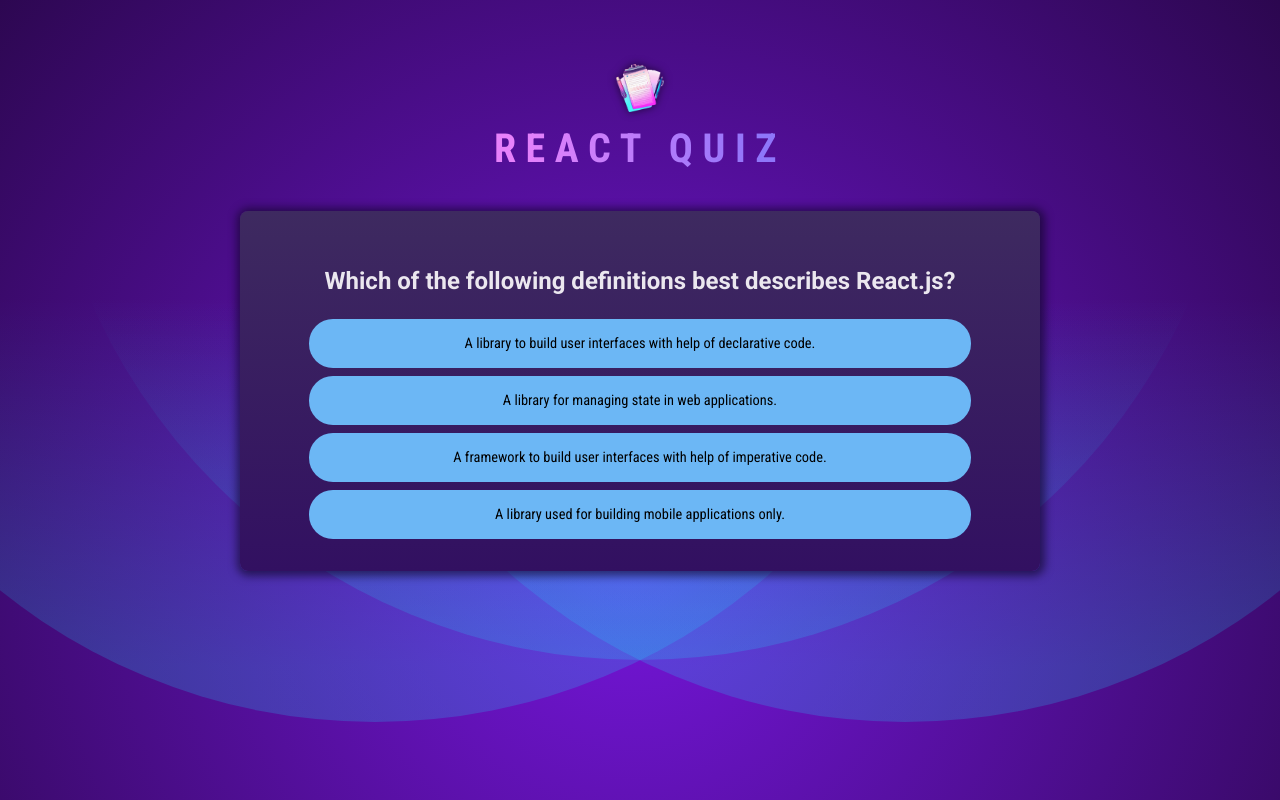
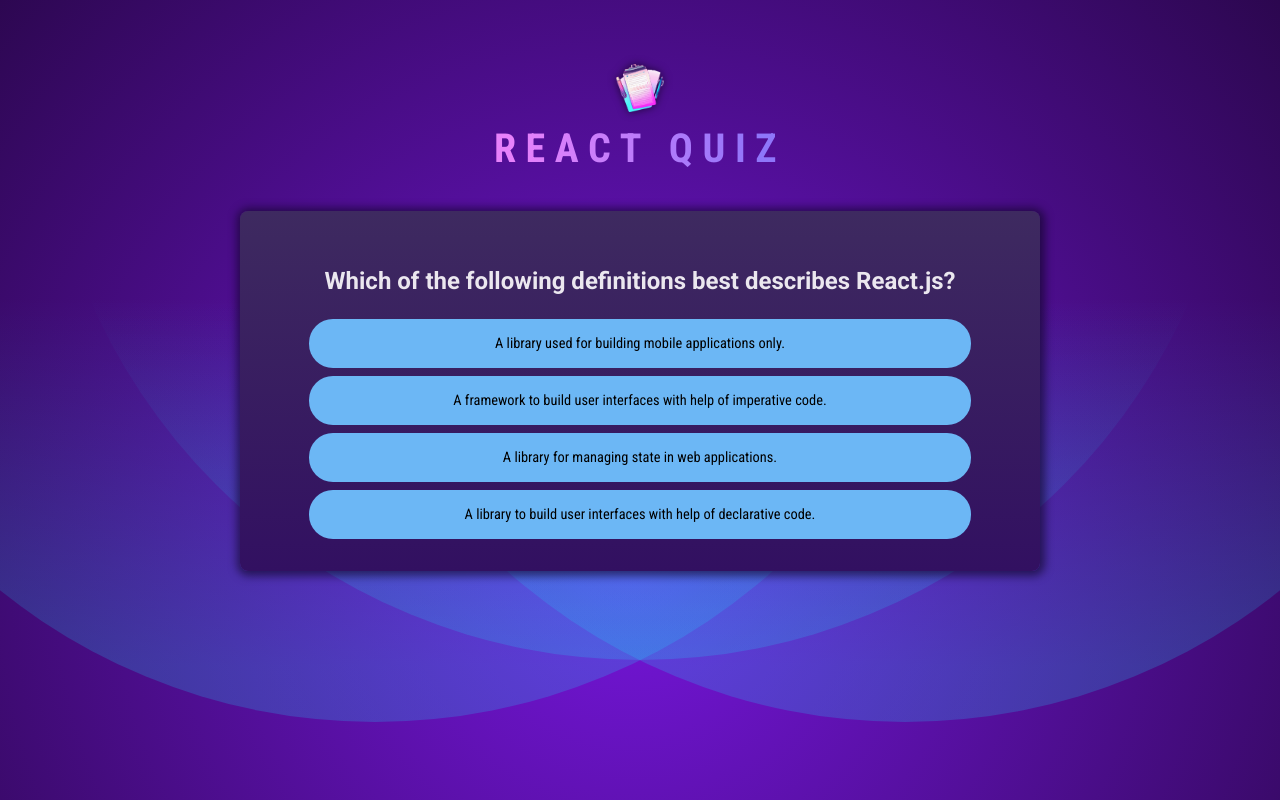
Before and after one commit to guptabuddy/Quiz-App, a React (Vite) app: page / in a window 1280 px wide. Built offline with nearby package versions, Linux system fonts and the light colour scheme.

Commit message:
Shuffle answers of each Question, and render different content when the Quiz ends

```diff
--- a/src/components/Quiz.jsx
+++ b/src/components/Quiz.jsx
@@ -11,14 +11,30 @@
 			return [...prevUserAnswers, selectedAnswer];
 		});
 	}
-	console.log(userAnswers);
+	// console.log(userAnswers);
+
+	if (activeQuestionIndex === QUESTIONS.length) {
+		// In above line we are checking that the Questions are completed, if yes then we will render this below "Quiz Completed" section.
+		return (
+			<div id="summary">
+				<h2>Quiz Completed</h2>
+			</div>
+		);
+	}
+
+	// This below line is going to make a copy of the available answers options for Each question (according to the activeQuestionIndex)
+	const shuffledAnswers = [...QUESTIONS[activeQuestionIndex].answers];
+	// When we have read the last Question, then in the next iteration, the activeQuestionIndex will be equal to the length of the "userAnswers" array, and that index QUESTION does not exist (as length is 1 greater than the Index), so in last it will give us an error if we put this above line before the if(activeQuestionIndex === QUESTIONS.length) condition.
+	// Because that index Question does not exist.
+	shuffledAnswers.sort(() => Math.random() - 0.5);
 
 	return (
 		<div id="quiz">
 			<div id="questions">
 				<h2>{QUESTIONS[activeQuestionIndex].text}</h2>
 				<ul id="answers">
-					{QUESTIONS[activeQuestionIndex].answers.map((answer) => (
+					{/* {QUESTIONS[activeQuestionIndex].answers.map((answer) => ( */}
+					{shuffledAnswers.map((answer) => (
 						<li key={answer} className="answer">
 							<button onClick={() => handleSelectAnswer(answer)}>{answer}</button>
 						</li>
```
